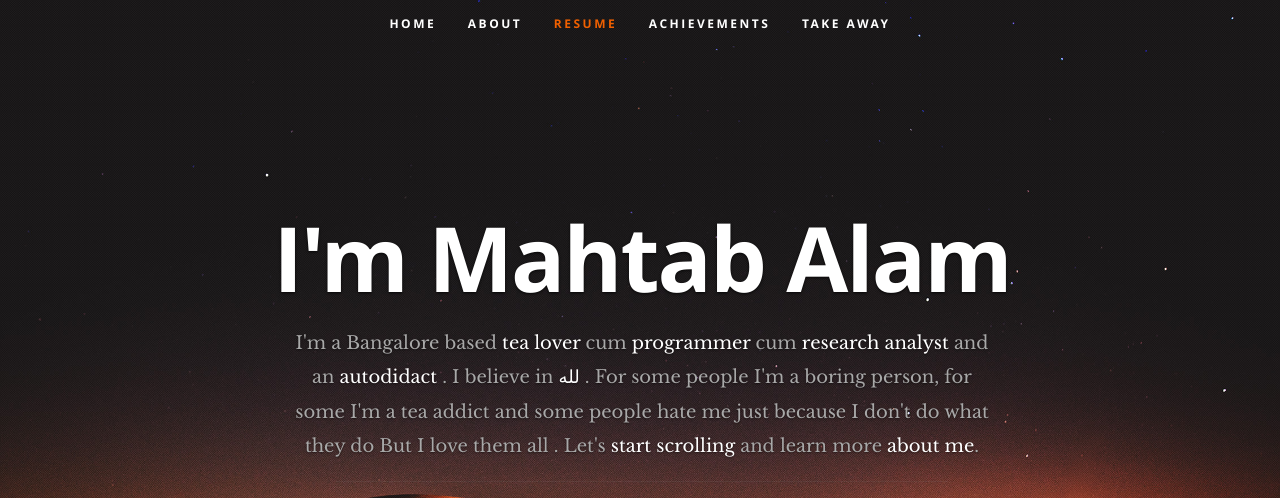
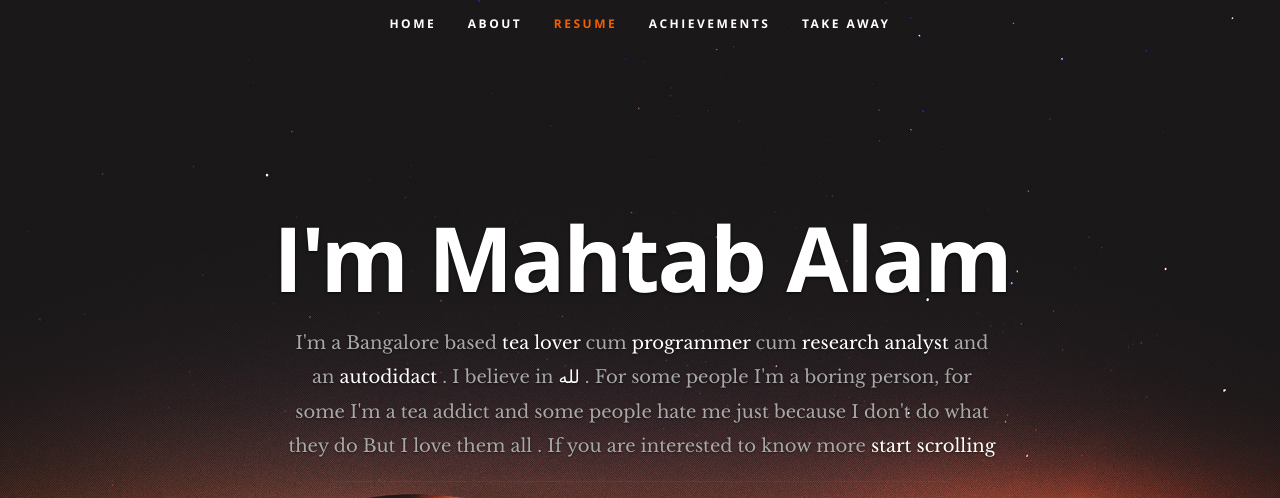
Before and after one commit to javedsky/emahtab.github.io, a plain HTML site: page index.html in a window 1280 px wide. Shown: the top 498 px of the page. Drawn offline with nearby package versions, Linux system fonts and the light colour scheme.

Commit message:
Update index.html

```diff
--- a/index.html
+++ b/index.html
@@ -58,8 +58,8 @@
          <div class="banner-text">
             <h1 class="responsive-headline">I'm Mahtab Alam</h1>
             <h3>I'm a Bangalore based <span>tea lover</span> cum <span>programmer</span> cum <span>research analyst</span> and an <span>autodidact   </span>. I believe in <span>لله</span>
-            . For some people I'm a boring person, for some I'm a tea addict and some people hate me just because I don't do what they do But I love them all . Let's <a class="smoothscroll" href="#about">start scrolling</a>
-            and learn more <a class="smoothscroll" href="#about">about me</a>.</h3>
+            . For some people I'm a boring person, for some I'm a tea addict and some people hate me just because I don't do what they do But I love them all . If you are interested to know more <a class="smoothscroll" href="#about">start scrolling</a>
+            </h3>
             <hr />
             <ul class="social">
                <li><a target ="_blank" href="https://www.facebook.com/mahtab.alam.92372"><i class="fa fa-facebook"></i></a></li>
```
